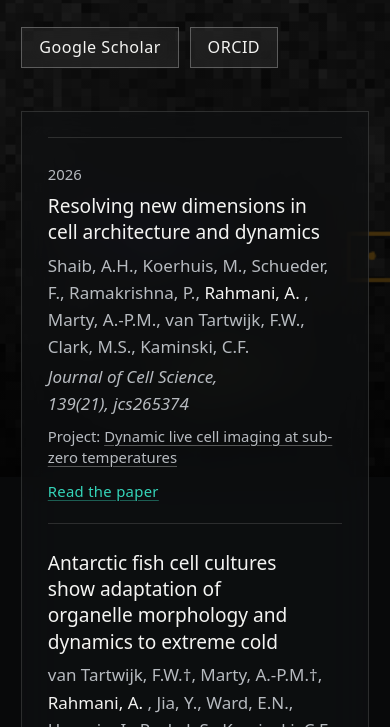
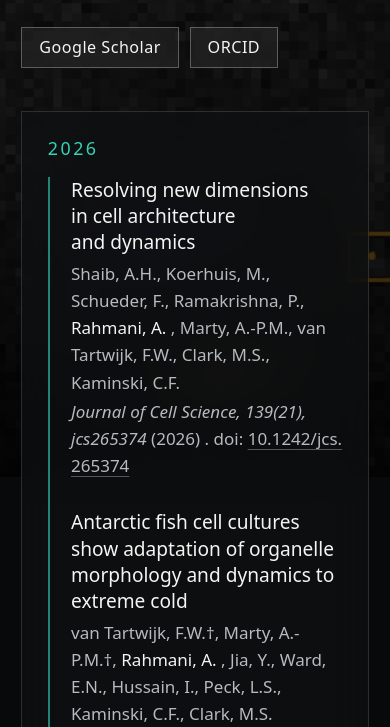
Before and after one commit to astormic/my-portfolio, an Astro site: page /publications in a window 390 px wide. Shown: the part 367-1094 px from the top of the page. Built offline with nearby package versions, Linux system fonts and the light colour scheme; Astro itself is replaced by a stand-in of ours.

Commit message:
Publications in citation style, grouped by year
Each entry is title, authors, then journal (year) and doi. Years head
groups marked by a line at the left; titles wrap across the full width.

Co-Authored-By: Claude Opus 5.5 <noreply@anthropic.com>
Claude-Session: https://claude.ai/code/session_018ynjiwKq4grqQS9nN9AyEA

```diff
--- a/src/pages/publications.astro
+++ b/src/pages/publications.astro
@@ -1,7 +1,6 @@
 ---
 import { getCollection, render } from 'astro:content';
 import Base from '../layouts/Base.astro';
-import Entry from '../components/Entry.astro';
 import { href, isExternal } from '../lib/url';
 import { site } from '../site.config';
 import background from '../assets/particle-tracking.png';
@@ -9,16 +8,9 @@ import background from '../assets/particle-tracking.png';
 // Publications live in src/content/research/ with `kind: publication`.
 const year = (d: Date) => d.getUTCFullYear();
 
-const research = await getCollection('research');
-const projectTitles = new Map(
-  research
-    .filter((entry) => entry.data.kind === 'project')
-    .map((entry) => [entry.id, entry.data.title]),
-);
-
 // Newest year first, then by `order`, then by date.
 const publications = await Promise.all(
-  research
+  (await getCollection('research'))
     .filter((entry) => entry.data.kind === 'publication')
     .sort(
       (a, b) =>
@@ -30,14 +22,21 @@ const publications = await Promise.all(
       ...entry.data,
       id: entry.id,
       year: year(entry.data.date),
+      // A link of the form https://doi.org/10.xxxx is shown as "doi: 10.xxxx".
+      doi: entry.data.link?.match(/doi\.org\/(.+)$/)?.[1],
       hasAbstract: Boolean(entry.body?.trim()),
       Abstract: (await render(entry)).Content,
     })),
 );
 
+// One group per year, newest first.
+const years = [...new Set(publications.map((paper) => paper.year))].map((y) => ({
+  year: y,
+  papers: publications.filter((paper) => paper.year === y),
+}));
+
 // Your name as it appears in author lists, shown brighter so it stands out.
 const me = 'Rahmani, A.';
-const splitAuthors = (authors: string) => authors.split(me);
 
 const sharedFirst = publications.some((paper) => paper.authors?.includes('†'));
 const profiles = site.links.filter((link) =>
@@ -69,20 +68,21 @@ const profiles = site.links.filter((link) =>
 
   {
     publications.length > 0 ? (
-      <section class="panel p-6 sm:p-8">
-        <ul class="border-b border-rule">
-          {publications.map((paper, index) => {
-            const firstOfYear = index === 0 || publications[index - 1].year !== paper.year;
-            return (
-              <Entry
-                when={firstOfYear ? String(paper.year) : ''}
-                datetime={firstOfYear ? String(paper.year) : undefined}
-              >
-                <h2 class="max-w-[60ch] text-lg leading-snug font-medium">{paper.title}</h2>
+      <section class="panel p-6 sm:p-10">
+        <div class="space-y-10">
+          {years.map((group) => (
+            <section aria-labelledby={`year-${group.year}`}>
+              <h2 id={`year-${group.year}`} class="section-title !mb-4 tabular-nums">
+                {group.year}
+              </h2>
+              <ol class="space-y-7 border-l-2 border-accent/60 pl-5 sm:pl-7">
+                {group.papers.map((paper) => (
+                  <li>
+                    <h3 class="text-lg leading-snug font-medium">{paper.title}</h3>
 
                     {paper.authors && (
-                  <p class="mt-1.5 max-w-[65ch] text-muted">
-                    {splitAuthors(paper.authors).map((part, i) => (
+                      <p class="mt-1 text-muted">
+                        {paper.authors.split(me).map((part, i) => (
                           <>
                             {i > 0 && <span class="font-medium text-ink">{me}</span>}
                             {part}
@@ -91,60 +91,60 @@ const profiles = site.links.filter((link) =>
                       </p>
                     )}
 
-                {(paper.venue || paper.status) && (
                     <p class="mt-0.5 text-muted">
                       {paper.status && `${paper.status}, `}
-                    {paper.venue && <em>{paper.venue}</em>}
+                      {paper.venue && <em>{paper.venue}</em>} ({paper.year})
+                      {paper.doi ? (
+                        <>
+                          . doi:{' '}
+                          <a href={paper.link} class="break-all">
+                            {paper.doi}
+                          </a>
+                        </>
+                      ) : (
+                        paper.link && (
+                          <>
+                            . <a href={paper.link}>Link</a>
+                          </>
+                        )
+                      )}
                     </p>
+
+                    {(paper.hasAbstract || paper.pdf) && (
+                      <div class="mt-2 flex flex-wrap items-start gap-x-5 gap-y-1 text-sm">
+                        {paper.pdf && (
+                          <a
+                            class="action"
+                            href={href(paper.pdf)}
+                            download={!isExternal(paper.pdf)}
+                          >
+                            Download PDF
+                          </a>
                         )}
-
-                {paper.projects.length > 0 && (
-                  <p class="mt-2 text-sm text-muted">
-                    Project:{' '}
-                    {paper.projects
-                      .map((id) => projectTitles.get(id))
-                      .filter(Boolean)
-                      .map((title, i) => (
-                        <>
-                          {i > 0 && '; '}
-                          <a href={href('/research/')}>{title}</a>
-                        </>
-                      ))}
-                  </p>
-                )}
-
                         {paper.hasAbstract && (
-                  <details class="group mt-3">
-                    <summary class="w-fit cursor-pointer text-sm text-muted hover:text-accent">
+                          <details class="group basis-full">
+                            <summary class="w-fit cursor-pointer text-muted hover:text-accent">
                               <span class="group-open:hidden">Show abstract</span>
                               <span class="hidden group-open:inline">Hide abstract</span>
                             </summary>
-                    <div class="copy mt-3">
+                            <div class="copy mt-3 text-base">
                               <paper.Abstract />
                             </div>
                           </details>
                         )}
+                      </div>
+                    )}
+                  </li>
+                ))}
+              </ol>
+            </section>
+          ))}
+        </div>
 
-                {(paper.pdf || paper.link) && (
-                  <p class="mt-3 flex flex-wrap gap-x-5 gap-y-1 text-sm">
-                    {paper.link && (
-                      <a class="action" href={paper.link}>
-                        Read the paper
-                      </a>
-                    )}
-                    {paper.pdf && (
-                      <a class="action" href={href(paper.pdf)} download={!isExternal(paper.pdf)}>
-                        Download PDF
-                      </a>
-                    )}
+        {sharedFirst && (
+          <p class="mt-10 border-t border-rule pt-4 text-sm text-muted">
+            † These authors contributed equally.
           </p>
-                )}
-              </Entry>
-            );
-          })}
-        </ul>
-        {sharedFirst && (
-          <p class="mt-4 text-sm text-muted">† These authors contributed equally.</p>
         )}
       </section>
     ) : (
@@ -154,3 +154,10 @@ const profiles = site.links.filter((link) =>
     )
   }
 </Base>
+
+<style>
+  /* Titles wrap naturally across the full width rather than being balanced. */
+  h3 {
+    text-wrap: pretty;
+  }
+</style>
```
Lines whose indentation alone changed are shown as unchanged.
